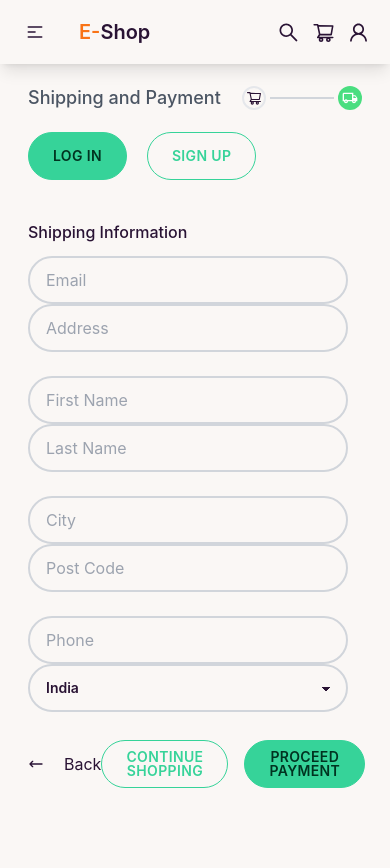
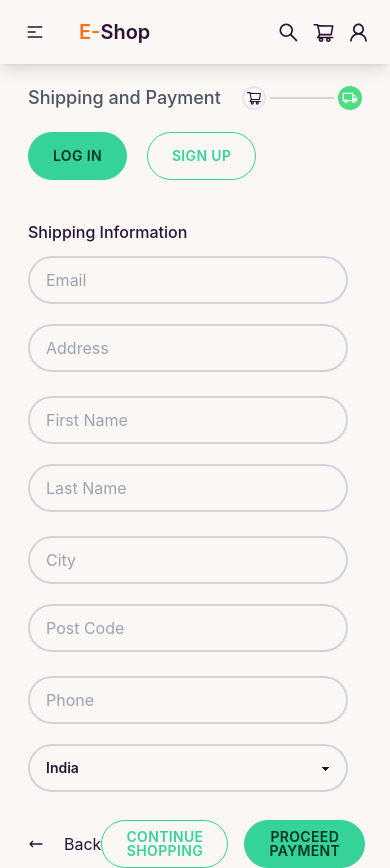
Before and after one commit to iinaamasum/payment-page, a React (Create React App) app: page / in a window 390 px wide. Before the commit the page ends 844 px from the top, so only its background shows below. Built offline with nearby package versions, Linux system fonts and the light colour scheme.

Commit message:
login data stored and showed by alert

```diff
--- a/src/Components/PaymentPage/ShippingInfo.jsx
+++ b/src/Components/PaymentPage/ShippingInfo.jsx
@@ -1,26 +1,51 @@
-import React from 'react';
+import React, { useState } from 'react';
 import Button from '../Shared/Button';
 
 const ShippingInfo = () => {
+  const [logInData, setLogInData] = useState({});
+  const handleSubmit = (e) => {
+    e.preventDefault();
+    const data = {
+      email: e.target.email.value,
+      address: e.target.address.value,
+      first_name: e.target.first_name.value,
+      last_name: e.target.last_name.value,
+      city: e.target.city.value,
+      post_code: e.target.post_code.value,
+      phone: e.target.phone_number.value,
+    };
+
+    setLogInData(data);
+    console.log(data);
+    alert(JSON.stringify(data));
+  };
+
   return (
     <section className="container mx-auto px-7 md:px-14 my-5">
       {/* login and sign up btn  */}
-      <div className="flex gap-5">
-        <Button outline={false}>Log In</Button>
-        <Button outline={true}>Sign Up</Button>
-      </div>
-      {/* shipping information  */}
-      <h3 className="mt-10 font-medium">Shipping Information</h3>
-      <form>
+      <form onSubmit={handleSubmit}>
+        <div className="flex gap-5">
+          <input
+            type="submit"
+            value="Log In"
+            className="btn btn-success font-semibold tracking-wide px-6"
+          />
+          <Button outline={true}>Sign Up</Button>
+        </div>
+        {/* shipping information  */}
+        <h3 className="mt-10 font-medium">Shipping Information</h3>
+
         {/* email and address  */}
         <div className="md:flex items-center py-2 gap-3 mb-2 mt-1">
           <input
             type="text"
+            name="email"
             placeholder="Email"
-            class="input w-full max-w-xs border-2 border-gray-300"
+            class="input w-full max-w-xs border-2 border-gray-300 mb-5 md:mb-0"
           />
           <input
             type="text"
+            name="address"
             placeholder="Address"
             class="input w-full max-w-xs border-2 border-gray-300"
           />
@@ -30,11 +55,13 @@ const ShippingInfo = () => {
         <div className="md:flex items-center py-2 gap-3 my-2">
           <input
             type="text"
+            name="first_name"
             placeholder="First Name"
-            class="input w-full max-w-xs border-2 border-gray-300"
+            class="input w-full max-w-xs border-2 border-gray-300 mb-5 md:mb-0"
           />
           <input
             type="text"
+            name="last_name"
             placeholder="Last Name"
             class="input w-full max-w-xs border-2 border-gray-300"
           />
@@ -44,11 +71,13 @@ const ShippingInfo = () => {
         <div className="md:flex items-center py-2 gap-3 my-2">
           <input
             type="text"
+            name="city"
             placeholder="City"
-            class="input w-full max-w-xs border-2 border-gray-300"
+            class="input w-full max-w-xs border-2 border-gray-300 mb-5 md:mb-0"
           />
           <input
             type="text"
+            name="post_code"
             placeholder="Post Code"
             class="input w-full max-w-xs border-2 border-gray-300"
           />
@@ -57,9 +86,10 @@ const ShippingInfo = () => {
         {/* phone and location  */}
         <div className="md:flex items-center py-2 gap-3 my-2">
           <input
-            type="Number"
+            type="test"
+            name="phone_number"
             placeholder="Phone"
-            class="input w-full max-w-xs border-2 border-gray-300"
+            class="input w-full max-w-xs border-2 border-gray-300 mb-5 md:mb-0"
           />
           <select class="select w-full max-w-xs border-2 border-gray-300">
             <option selected>India</option>
```
